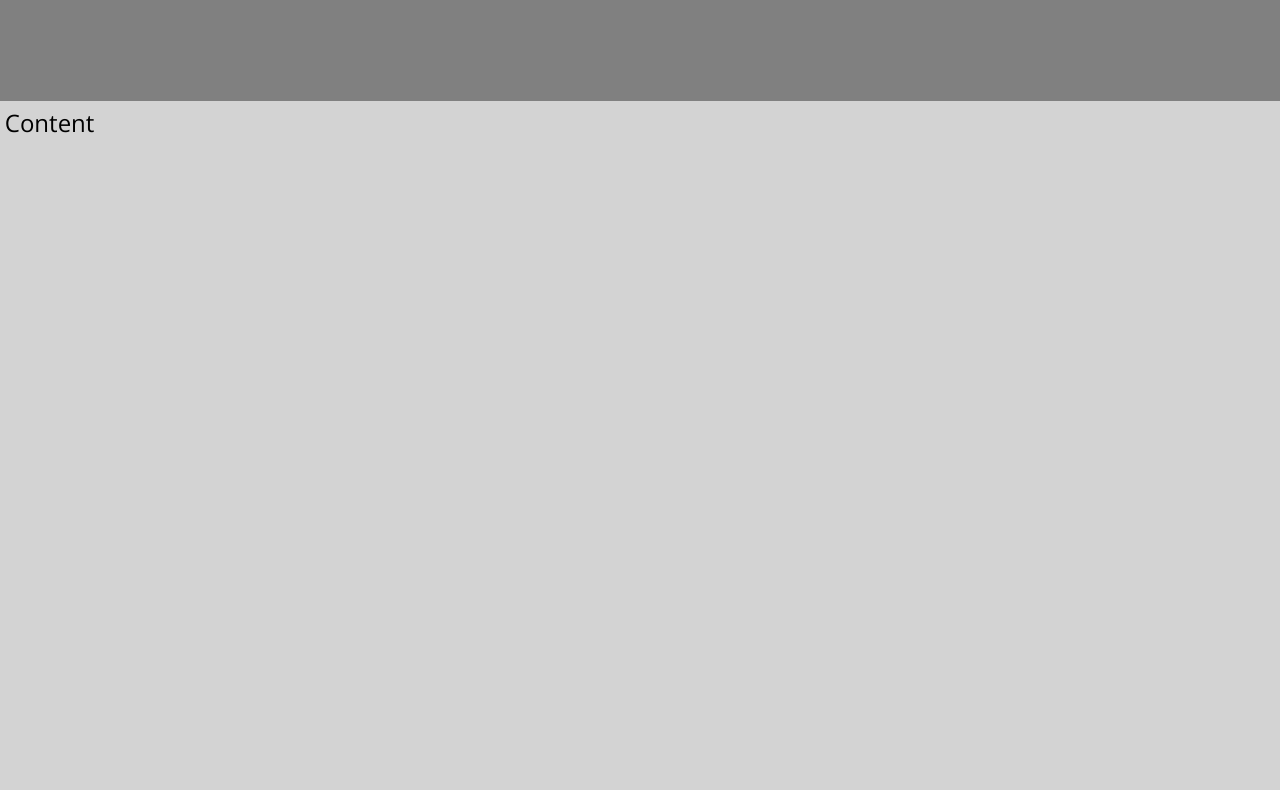
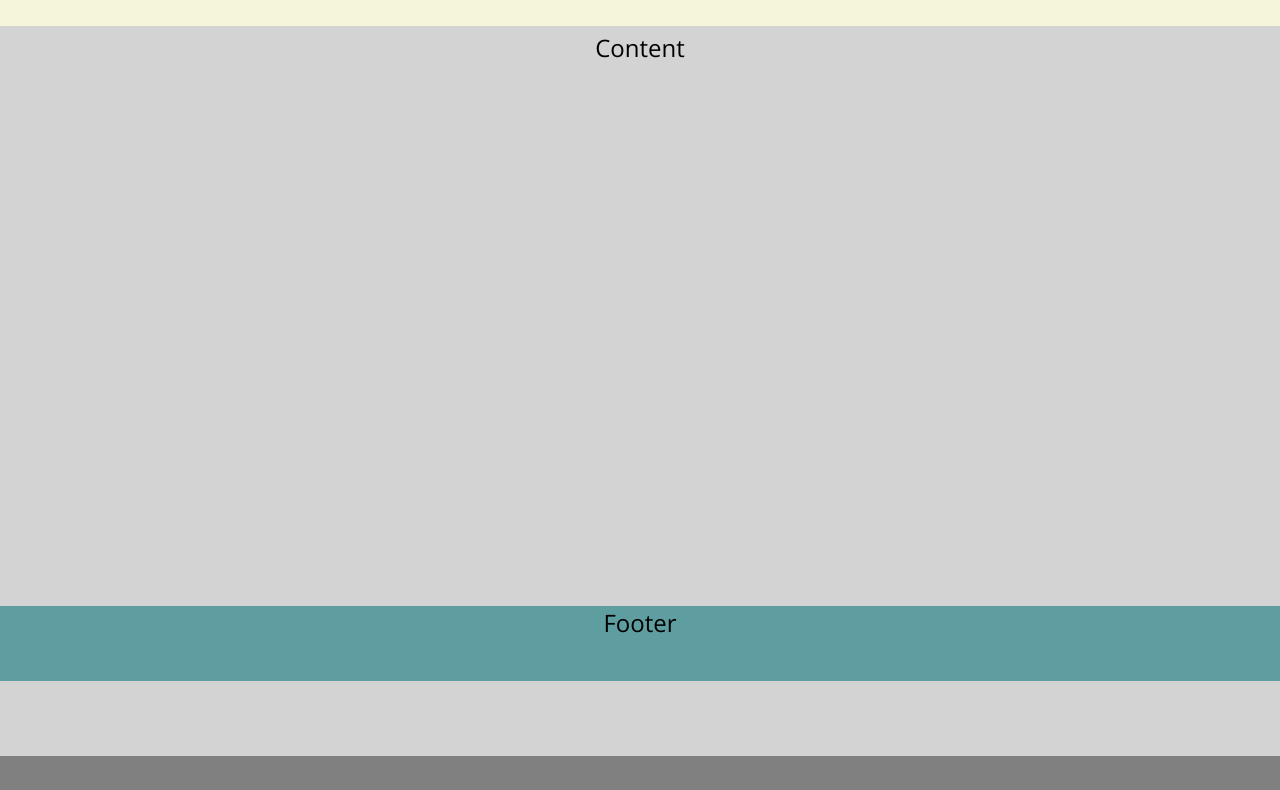
Before and after one commit to kerncarboni/TOPNZ, a plain HTML site: page index.html in a window 1280 px wide. Shown: the part 49-839 px from the top of the page. After the commit the page ends 805 px from the top, so only its background shows below. Drawn offline with nearby package versions, Linux system fonts and the light colour scheme.

Commit message:
Assignment 3

```diff
--- a/assets/styles/site.css
+++ b/assets/styles/site.css
@@ -5,24 +5,27 @@ html, body {
     padding: 0; }
 
   body {
-    background-color: white;
+    background-color: grey;
     font-family: 'Open Sans', sans-serif !important;
-    font-size: 1.5em }
+    font-size: 1.5em;
+    text-align: center; }
 
   .content {
     padding: .2em;
-    min-height: 100%;
+    min-height: 90%;
+    min-width: 90%;
     background-color:lightgray;
   }
 
   .header {
   width: 100%;
-  height:150px;
-  background-color:gray;
+  height:75px;
+  background-color: beige;
   }
 
   .footer {
+    margin-top: -150px;
     width: 100%;
-    height:150px;
-    background-color:darkgreen;
+    height:75px;
+    background-color:cadetblue;
     }
--- a/index.html
+++ b/index.html
@@ -1,7 +1,7 @@
 <!DOCTYPE html>
 <html>
     <head>
-        <title>My Web Page</title>
+        <title>Visiting New Plymouth</title>
         <link href="https://fonts.googleapis.com/icon?family=Material+Icons" rel="stylesheet">
         <link href="https://fonts.googleapis.com/css?family=Open+Sans" rel="stylesheet">
         <link href="/assets/styles/jquery-ui.min.css" rel="stylesheet">
```
